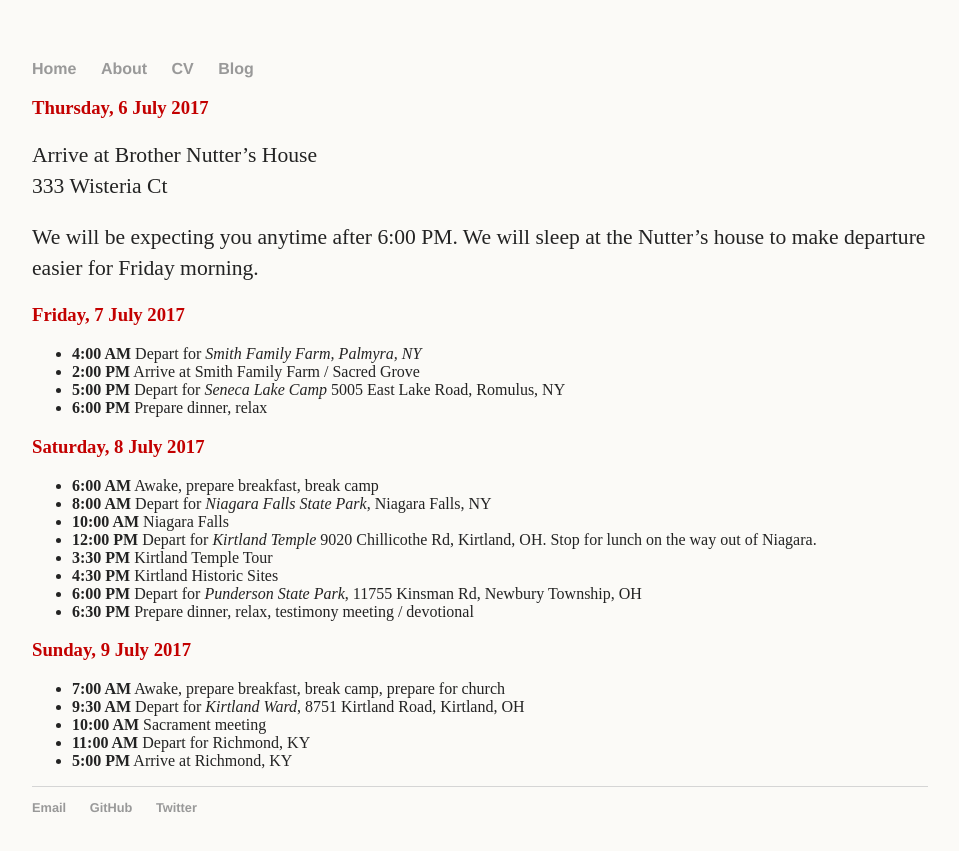
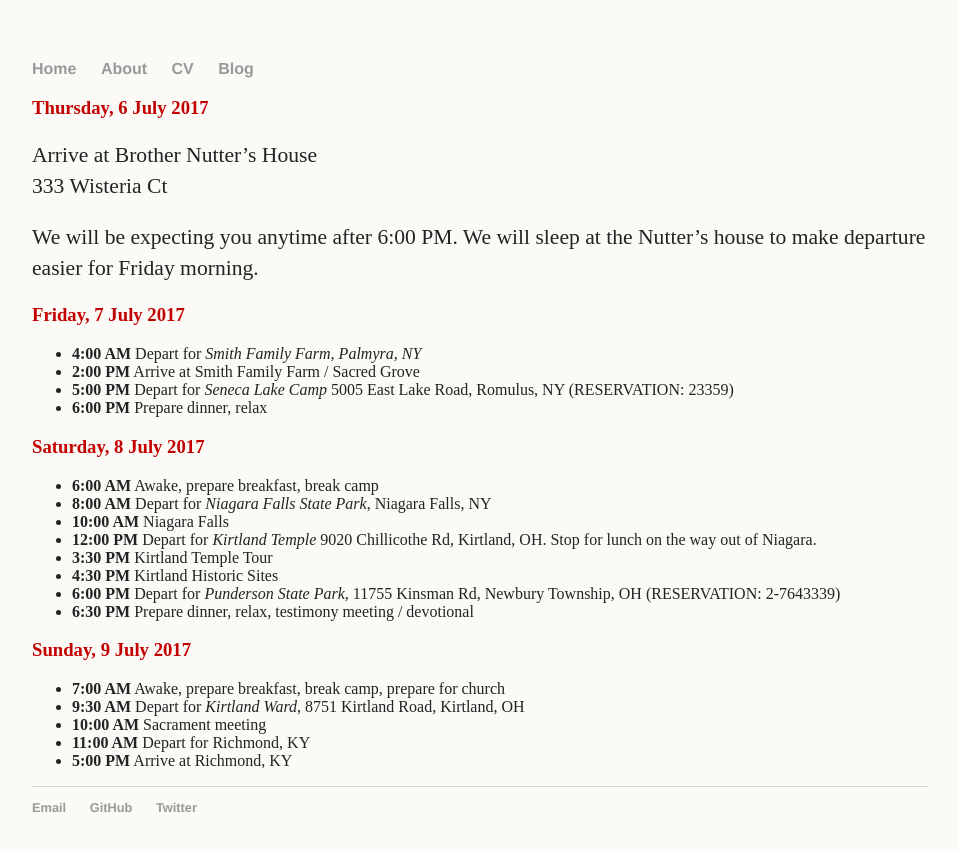
Before and after one commit to nutterb/nutterb.github.com, a Jekyll site: the page built from Institute/2017PalmyraRoadTrip/itinerary.md, in a window 1280 px wide. Shown: the top 851 px of the page, without its empty margins (160-1119 px from the left). Built offline with Jekyll 4.4.1, drawn with Linux system fonts in a browser that asks for light colours; our own code applies the rules of GitHub Pages for plain Markdown files.

Commit message:
Update itinerary.md

```diff
--- a/Institute/2017PalmyraRoadTrip/itinerary.md
+++ b/Institute/2017PalmyraRoadTrip/itinerary.md
@@ -13,7 +13,7 @@
 
 * **4:00 AM** Depart for _Smith Family Farm, Palmyra, NY_
 * **2:00 PM** Arrive at Smith Family Farm / Sacred Grove
-* **5:00 PM** Depart for _Seneca Lake Camp_ 5005 East Lake Road, Romulus, NY
+* **5:00 PM** Depart for _Seneca Lake Camp_ 5005 East Lake Road, Romulus, NY (RESERVATION: 	23359)
 * **6:00 PM** Prepare dinner, relax
 
 ### Saturday, 8 July 2017
@@ -24,7 +24,7 @@
 * **12:00 PM** Depart for _Kirtland Temple_ 9020 Chillicothe Rd, Kirtland, OH. Stop for lunch on the way out of Niagara.
 * **3:30 PM** Kirtland Temple Tour
 * **4:30 PM** Kirtland Historic Sites
-* **6:00 PM** Depart for _Punderson State Park_, 11755 Kinsman Rd, Newbury Township, OH
+* **6:00 PM** Depart for _Punderson State Park_, 11755 Kinsman Rd, Newbury Township, OH (RESERVATION: 2-7643339)
 * **6:30 PM** Prepare dinner, relax, testimony meeting / devotional
 
 ### Sunday, 9 July 2017
```
